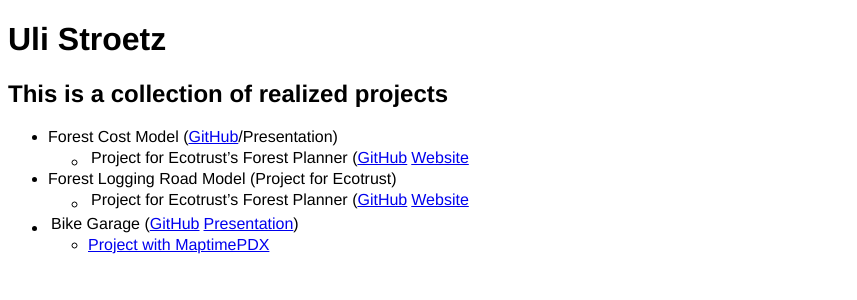
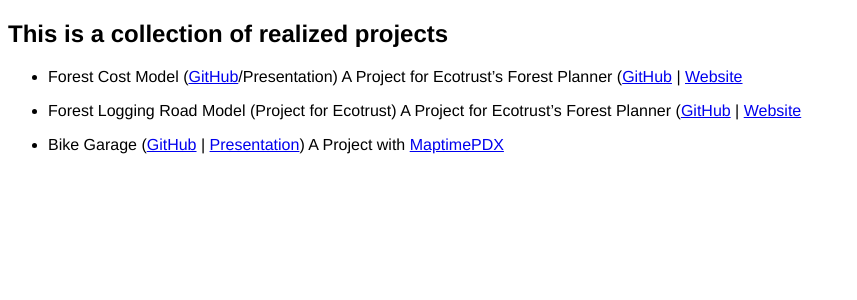
Before and after one commit to ustroetz/ustroetz.github.io, a Jekyll site: the page built from index.md, in a window 1280 px wide. Shown: the top 300 px of the page, without its empty margins (0-857 px from the left). Built offline with Jekyll 4.4.1, drawn with Linux system fonts in a browser that asks for light colours; Markdown is read by kramdown in place of the engine named in the settings.

Commit message:
Updated index.md

```diff
--- a/index.md
+++ b/index.md
@@ -4,14 +4,14 @@
 published: true
 ---
 
-# Uli Stroetz
+
 
 ## This is a collection of realized projects
 
 - Forest Cost Model ([GitHub](https://github.com/ustroetz/cost_model)/Presentation)
-	- Project for Ecotrust's Forest Planner ([GitHub](https://github.com/Ecotrust/land_owner_tools) | [Website](http://stage.forestplanner.ecotrust.org)
+	A Project for Ecotrust's Forest Planner ([GitHub](https://github.com/Ecotrust/land_owner_tools) | [Website](http://stage.forestplanner.ecotrust.org)
 - Forest Logging Road Model (Project for Ecotrust)
-	- Project for Ecotrust's Forest Planner ([GitHub](https://github.com/Ecotrust/land_owner_tools) | [Website](http://stage.forestplanner.ecotrust.org)
+	A Project for Ecotrust's Forest Planner ([GitHub](https://github.com/Ecotrust/land_owner_tools) | [Website](http://stage.forestplanner.ecotrust.org)
 
 - Bike Garage ([GitHub](https://github.com/ustroetz/log-road) | [Presentation](http://ustroetz.github.io/LogRoad))
-	- [Project with MaptimePDX](http://maptimepdx.org)
+	A Project with [MaptimePDX](http://maptimepdx.org)
```
